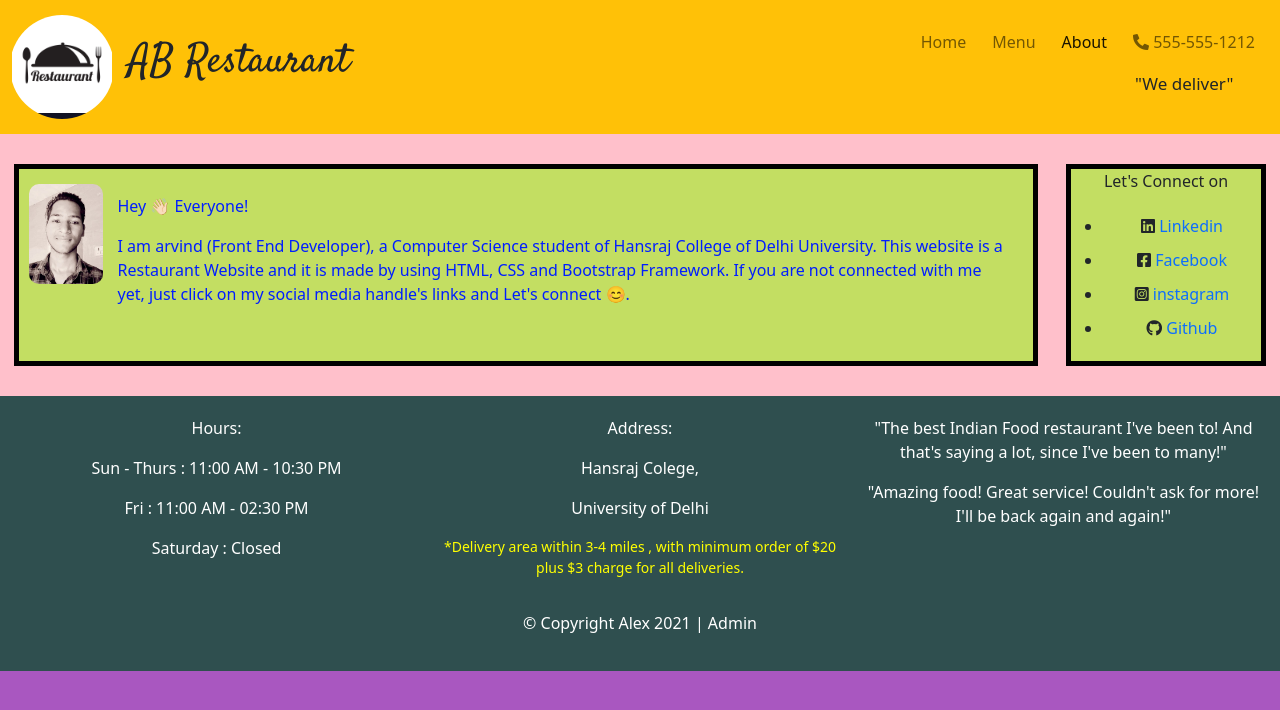
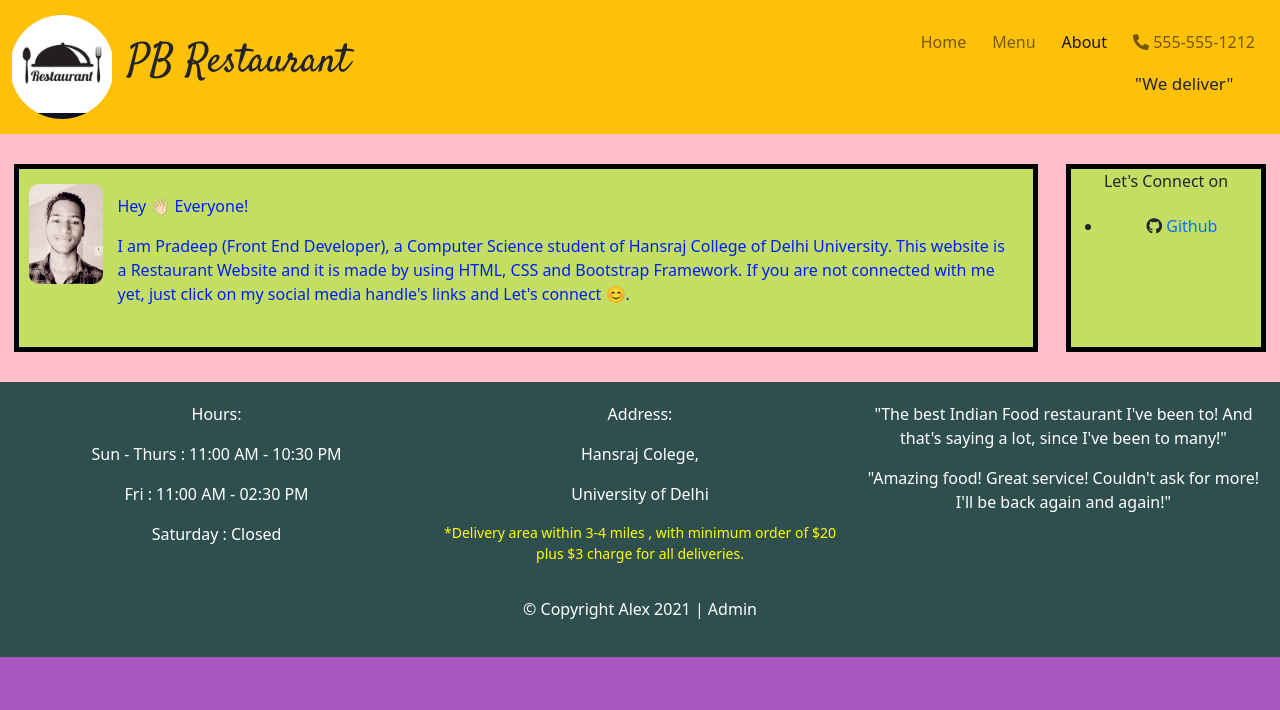
Before and after one commit to pradeep0875/Restaurant, a plain HTML site: page About.html in a window 1280 px wide. Drawn offline with Linux system fonts and the light colour scheme.

Commit message:
some changes

```diff
--- a/About.html
+++ b/About.html
@@ -40,7 +40,7 @@
 				<a class="navbar-brand" href="index.html"
 					><img src="./assest/10067826.jpg" alt="logo"
 				/></a>
-				<h1 style="font-family: 'Satisfy', cursive">AB Restaurant</h1>
+				<h1 style="font-family: 'Satisfy', cursive">PB Restaurant</h1>
 				<button
 					class="navbar-toggler"
 					type="button"
@@ -85,7 +85,7 @@
  <div class="content_box">
 	 <div class="content">
   <p> Hey 👋🏻 Everyone!</p>
-	<p> I am arvind (Front End Developer), a Computer Science student of Hansraj College of Delhi University. This website is a Restaurant Website and it is made by using HTML, CSS and  Bootstrap Framework.
+	<p> I am Pradeep (Front End Developer), a Computer Science student of Hansraj College of Delhi University. This website is a Restaurant Website and it is made by using HTML, CSS and  Bootstrap Framework.
 		If you are not connected with me yet, just click on my social media handle's links and Let's connect 😊.
 		 </p>
  </div>
@@ -98,10 +98,7 @@
 			Let's Connect on
 		</p>
 		<ul>
-			<li> <i class="fab fa-linkedin"></i><span> </span><a href="https://www.linkedin.com/in/arvind-batham-57892a209/" target= _blank >Linkedin</a></li>
-			<li> <i class="fab fa-facebook-square"></i> <span> </span><a href="https://www.facebook.com/arvind.batham.1069" target="_blank">Facebook</a></li>
-			<li> <i class="fab fa-instagram-square"></i> <span> </span><a href="https://www.instagram.com/arvindbatham_600/" target="_blank">instagram</a></li>
-			<li> <i class="fab fa-github"></i> <span> </span> <a href="https://github.com/arvindbatham600" target="_blank" > Github</a></li>
+			<li> <i class="fab fa-github"></i> <span> </span> <a href="https://github.com/pradeep0875" target="_blank" > Github</a></li>
 
 
 		</ul>
```
Also changed, not shown: Menu.html (+1 -1 lines), index.html (+1 -2 lines), assest/favicon.ico (deleted).
